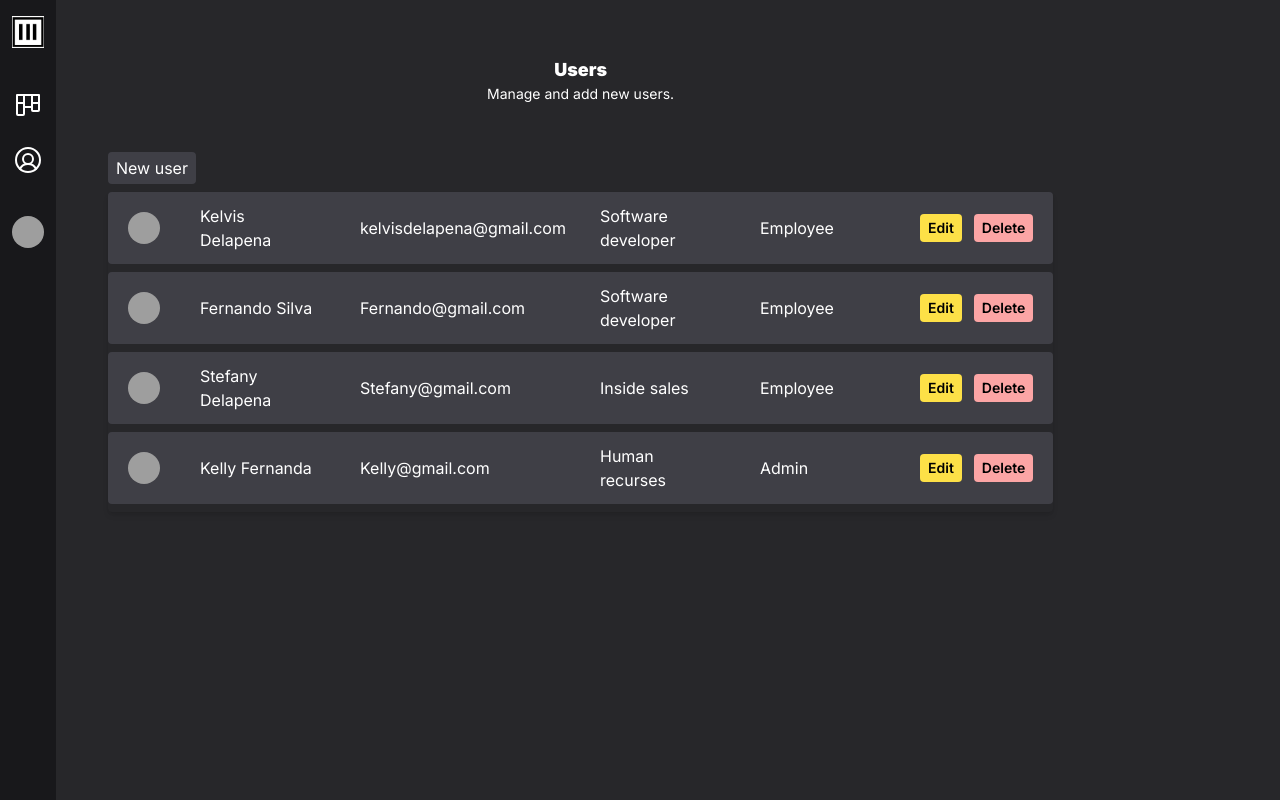
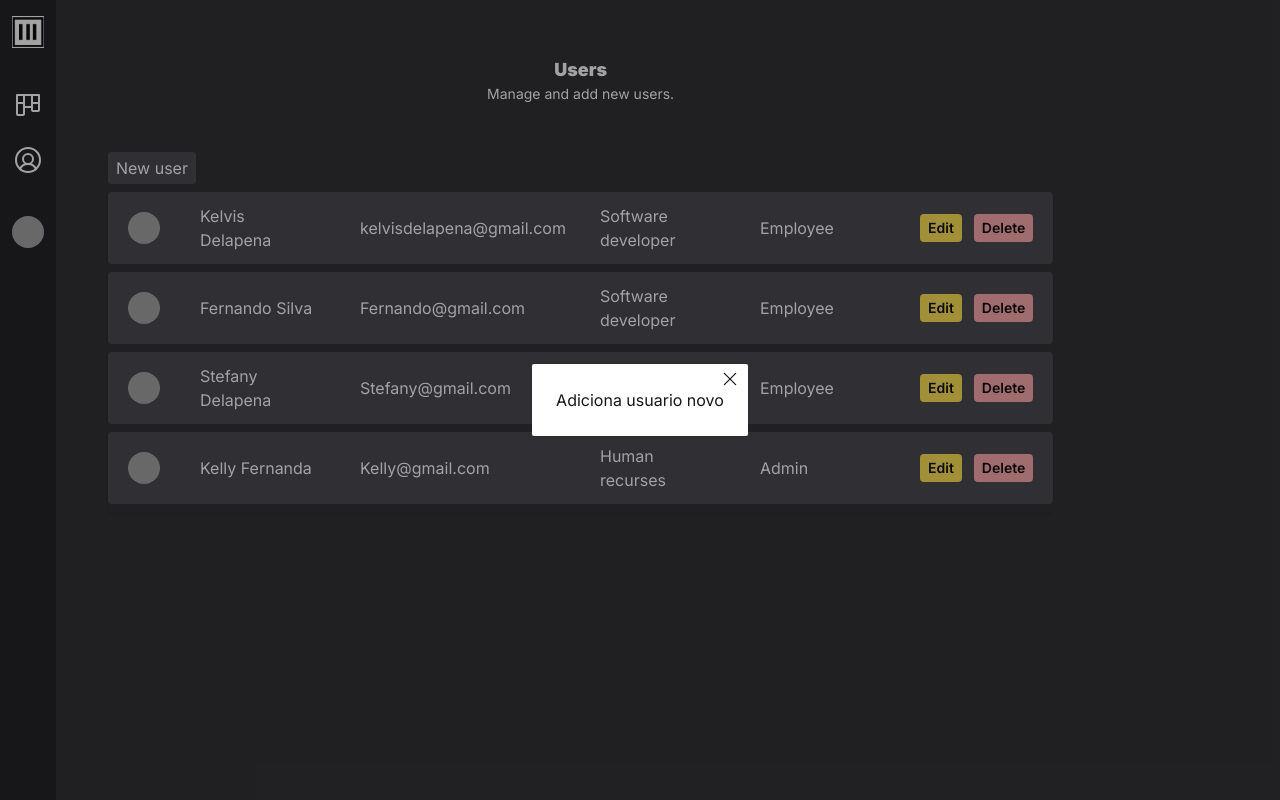
Before and after one commit to Kelvis-fernando/kanban-app, a React (Vite) app: page /users in a window 1280 px wide. Both pictures are taken after a click on the button "New user". Built offline with nearby package versions, Linux system fonts and the light colour scheme; grey boxes are pictures that could not be loaded.

Commit message:
feat: created the modal and added to users page

```diff
--- /dev/null
+++ b/src/components/Modal.tsx
@@ -0,0 +1,22 @@
+import { X } from "phosphor-react";
+import { ModalProps } from "../types/Modal";
+import "../styles/modal.css";
+
+const Modal = ({ children, onCloseModal, isModalOpen }: ModalProps) => {
+  return (
+    <div>
+      {isModalOpen ? (
+        <div className={`modal-container`}>
+          <div className="modal-content">
+            <button className="close-button" onClick={onCloseModal}>
+              <X size={20} />
+            </button>
+            {children}
+          </div>
+        </div>
+      ) : null}
+    </div>
+  );
+};
+
+export default Modal;
--- /dev/null
+++ b/src/hooks/useModal.tsx
@@ -0,0 +1,9 @@
+import { useState } from "react";
+
+const useModal = () => {
+  const [isModalOpen, setModalOpen] = useState(false);
+
+  return { isModalOpen, setModalOpen };
+};
+
+export default useModal;
--- a/src/pages/Users.tsx
+++ b/src/pages/Users.tsx
@@ -1,8 +1,12 @@
 import HeaderPage from "../components/HeaderPage";
+import Modal from "../components/Modal";
 import Nav from "../components/Nav";
 import Table from "../components/users/Table";
+import useModal from "../hooks/useModal";
 
 const Users = () => {
+  const { isModalOpen, setModalOpen } = useModal();
+
   const users = [
     {
       id: 0,
@@ -43,11 +47,17 @@ const Users = () => {
   ];
 
   return (
+    <>
       <div className="flex space-x-auto">
         <Nav />
         <div className="m-10 px-3 py-4">
           <HeaderPage title={"Users"} subtitle={"Manage and add new users."} />
-        <button className="my-2 bg-zinc-700 rounded px-2 py-1 hover:bg-zinc-600">New user</button>
+          <button
+            className="my-2 bg-zinc-700 rounded px-2 py-1 hover:bg-zinc-600"
+            onClick={() => setModalOpen(true)}
+          >
+            New user
+          </button>
           <table>
             <tbody className="w-full text-md shadow-md rounded mb-4">
               {users.map((user, index) => {
@@ -61,6 +71,10 @@ const Users = () => {
           </table>
         </div>
       </div>
+      <Modal onCloseModal={() => setModalOpen(false)} isModalOpen={isModalOpen}>
+        <h1>Adiciona usuario novo</h1>
+      </Modal>
+    </>
   );
 };
 
--- /dev/null
+++ b/src/styles/modal.css
@@ -0,0 +1,15 @@
+.modal-container {
+  @apply bg-zinc-900 bg-opacity-40 absolute top-0 bottom-0 left-0 right-0 w-full flex justify-center items-center;
+}
+
+.modal-content {
+  @apply bg-white rounded-sm text-zinc-900 p-6 relative;
+}
+
+.close-button {
+  @apply m-1 cursor-pointer absolute top-[2%] right-[2%] font-bold;
+}
+
+.close-button svg:hover {
+  @apply text-zinc-500;
+}
--- /dev/null
+++ b/src/types/Modal.ts
@@ -0,0 +1,7 @@
+import { MouseEventHandler, ReactNode } from "react";
+
+export interface ModalProps {
+  children: ReactNode;
+  onCloseModal: MouseEventHandler<HTMLButtonElement>;
+  isModalOpen: boolean;
+}
```
Also changed, not shown: 1 other file (tests, documents, lock files or other folders). Lines whose indentation alone changed are shown as unchanged.
